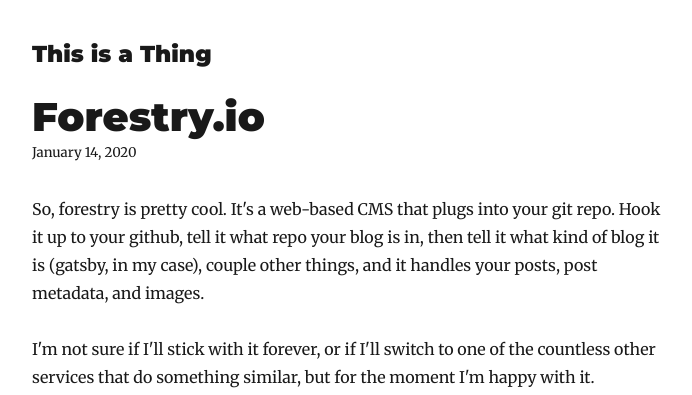
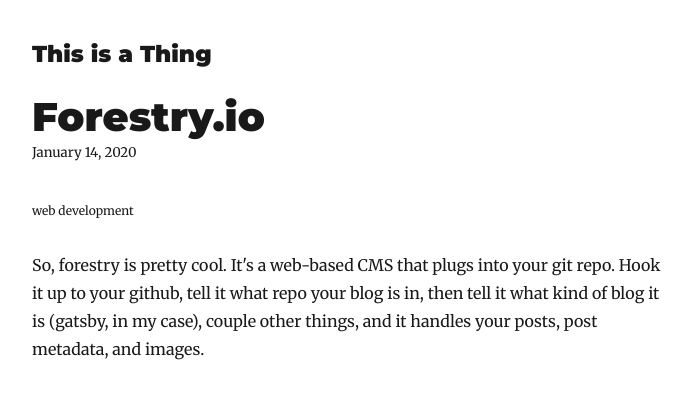
Before and after one commit to fdoyle/this-is-a-thing, a Gatsby site: page /forestry-io/ in a window 1280 px wide. Shown: the top 395 px of the page, without its empty margins (293-985 px from the left). Built offline with nearby package versions, Linux system fonts and the light colour scheme; Gatsby itself is replaced by a stand-in of ours; some packages are replaced by stand-ins of ours.

Commit message:
add tags to articles

```diff
--- a/content/blog/first-post.md
+++ b/content/blog/first-post.md
@@ -2,6 +2,7 @@
 title: First!
 date: "2020-01-12T04:31:25Z"
 description: This is the first post in my series of "this is a thing" where I talk about cool stuff I've found
+tags: [personal]
 ---
 
 When I was at my first job, I'd often see something cool and post a link to slack saying "this is a thing". I figured that people would see whatever it is and, if it was relevant to them, they'd probably know pretty quickly why I'd pointed it out.
--- a/content/blog/forestry-io.md
+++ b/content/blog/forestry-io.md
@@ -1,12 +1,14 @@
 ---
 title: Forestry.io
 date: 2020-01-14T06:00:00Z
-description: This is Forestry.io, a content management system that plugs in directly
+description:
+  This is Forestry.io, a content management system that plugs in directly
   to your git repo
+tags: ["web development"]
+---
 
----
 So, forestry is pretty cool. It's a web-based CMS that plugs into your git repo. Hook it up to your github, tell it what repo your blog is in, then tell it what kind of blog it is (gatsby, in my case), couple other things, and it handles your posts, post metadata, and images.
 
 I'm not sure if I'll stick with it forever, or if I'll switch to one of the countless other services that do something similar, but for the moment I'm happy with it.
 
-![](/media/forestry.png)
+![](/../assets/forestry.png)
--- a/content/blog/gatsby.md
+++ b/content/blog/gatsby.md
@@ -2,7 +2,9 @@
 title: Gatsby
 date: 2020-01-13T04:31:25.000+00:00
 description: This is Gatsby, a react-based framework for creating static sites
+tags: ["web development"]
 ---
+
 So, it makes sense to start this blog off by talking about the technology powering it. Everybody knows about react already, even outside the web world, but Gatsby was new to me, and I think it's really cool. Basically, you build a mostly standard react-based site, run it through gatsby, and it spits out a static website for you. I haven't figured out everything it can do yet, and I'm no great shakes at react yet anyway, but I've been super happy with it. It's really fast, and makes a lot of things really easy.
 
 Check it out at [https://www.gatsbyjs.org/](https://www.gatsbyjs.org/ "https://www.gatsbyjs.org/")
--- a/src/templates/blog-post.js
+++ b/src/templates/blog-post.js
@@ -10,6 +10,7 @@
     const post = this.props.data.markdownRemark
     const siteTitle = this.props.data.site.siteMetadata.title
     const { previous, next } = this.props.pageContext
+    const tags = post.frontmatter.tags
 
     return (
       <Layout location={this.props.location} title={siteTitle}>
@@ -27,6 +28,7 @@
             >
               {post.frontmatter.title}
             </h1>
+
             <p
               style={{
                 ...scale(-1 / 5),
@@ -36,6 +38,21 @@
             >
               {post.frontmatter.date}
             </p>
+            <ul>
+              {tags.map(tag => {
+                return (
+                  <li
+                    style={{
+                      display: `inline`,
+                      fontSize: `12px`,
+                      marginRight: `10px`,
+                    }}
+                  >
+                    {tag}
+                  </li>
+                )
+              })}
+            </ul>
           </header>
           <section dangerouslySetInnerHTML={{ __html: post.html }} />
           <hr
@@ -94,6 +111,7 @@
         title
         date(formatString: "MMMM DD, YYYY")
         description
+        tags
       }
     }
   }
```
